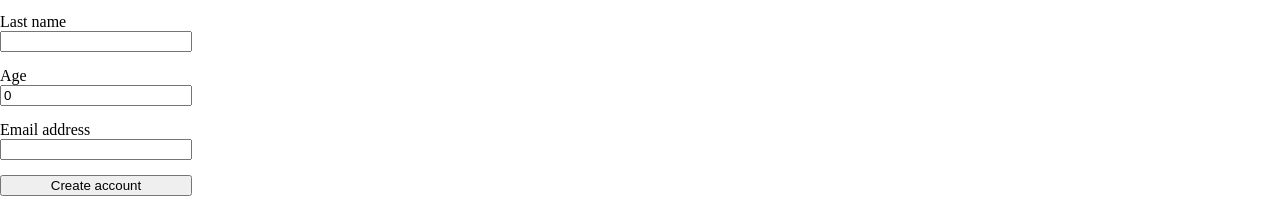
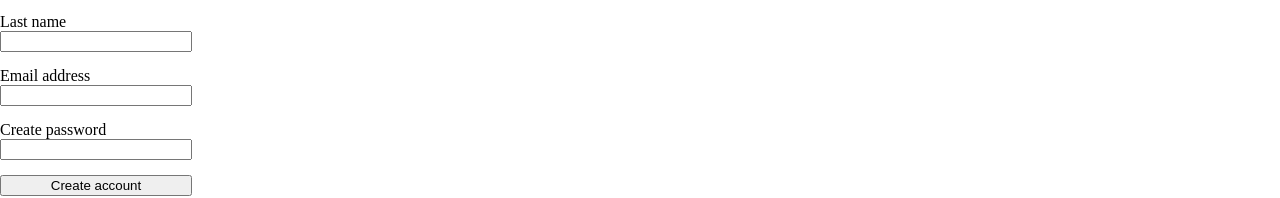
Before and after one commit to SelmaBtt/theT-shirtHub, a React (Vite) app in the folder client/: page /sign_up in a window 1280 px wide. Shown: the part 292-490 px from the top of the page. Built offline with nearby package versions, Linux system fonts and the light colour scheme.

Commit message:
Default version

```diff
--- a/client/src/components/Post users/CreateAccount.jsx
+++ b/client/src/components/Post users/CreateAccount.jsx
@@ -9,6 +9,7 @@ const CreateAccount = () => {
     const [lname, setLname] = useState("")
     const [age, setAge] = useState(0)
     const [mail, setMail] = useState("")
+    const [password, setPassword] = useState("")
 
     // useState for popup window
     const [popupMessage, setPopupMessage] = useState(false)
@@ -24,8 +25,8 @@ const CreateAccount = () => {
                 body: JSON.stringify({
                     fname: fname,
                     lname: lname,
-                    age: age,
                     mail: mail,
+                    password: password,
                 })
             })
             if (response.ok) {
@@ -58,18 +59,18 @@ const CreateAccount = () => {
                     onChange={(e) => setLname(e.target.value)}
                     required
                 />
-                <label>Age</label>
-                <input
-                    type="number"
-                    value={age}
-                    onChange={(e) => setAge(e.target.value)}
-                    required
-                />
                 <label>Email address</label>
                 <input
                     type="text"
                     value={mail}
                     onChange={(e) => setMail(e.target.value)}
+                    required
+                />
+                <label>Create password</label>
+                <input
+                    type="password"
+                    value={password}
+                    onChange={(e) => setPassword(e.target.value)}
                     required
                 />
                 <button>Create account</button> {/* CHANGE BUTTON STYLING TO A STYLING */}
```
Also changed, not shown: 1 other file (tests, documents, lock files or other folders).
